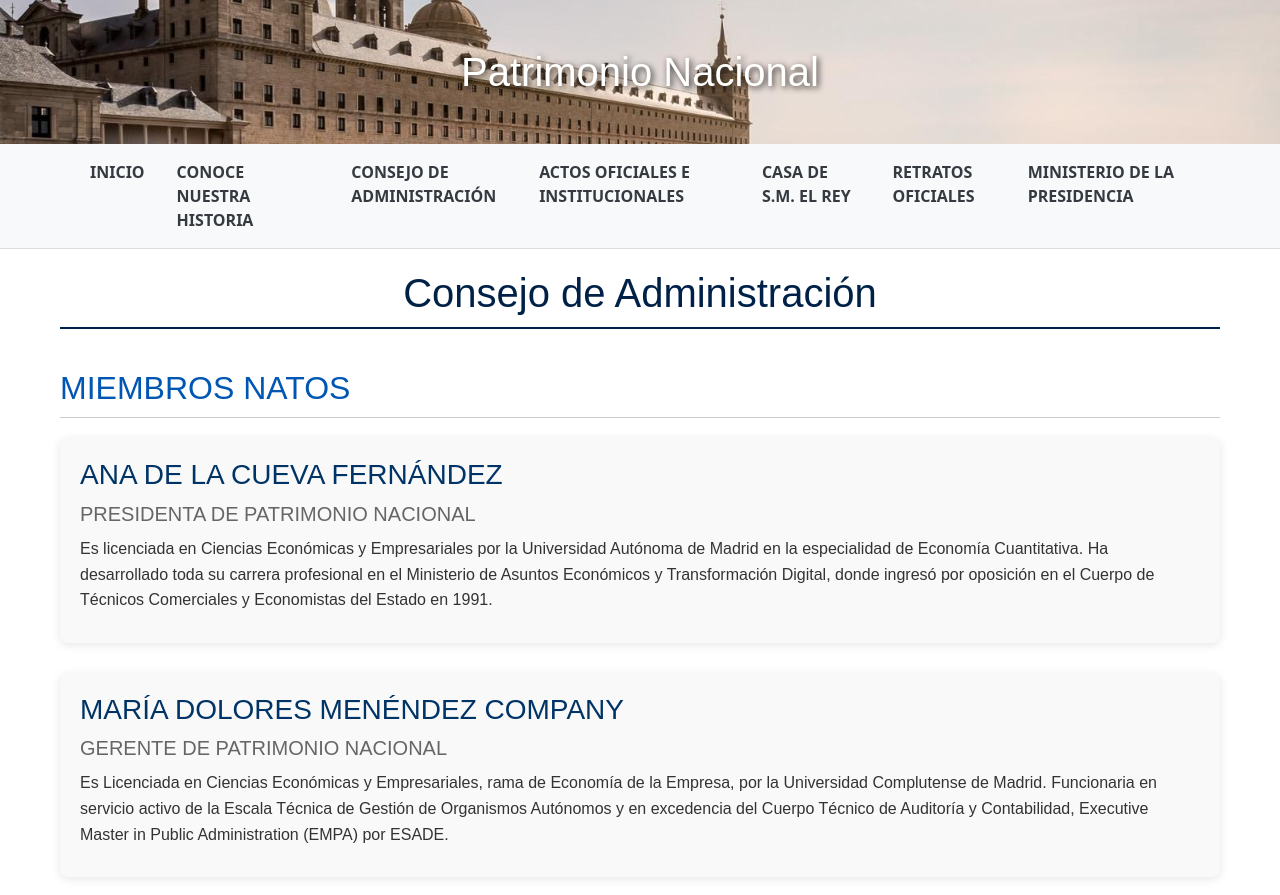
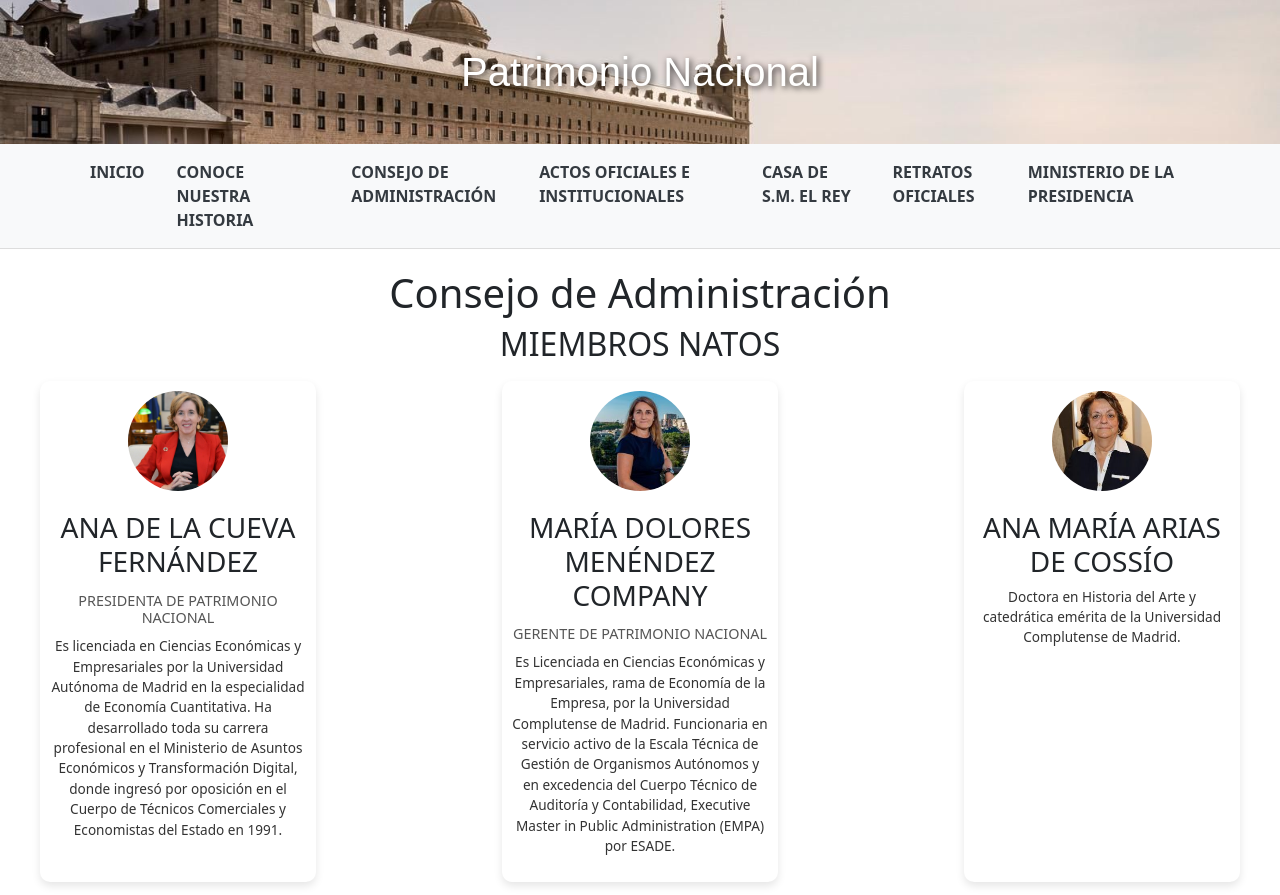
Before and after one commit to AElenaGr/politica-de-privacidad, a Gatsby site: page /consejo in a window 1280 px wide. Shown: the top 895 px of the page. Built offline with nearby package versions, Linux system fonts and the light colour scheme; Gatsby itself is replaced by a stand-in of ours.

Commit message:
miembros actualizada

```diff
--- a/src/components/ConsejoAdministracion.js
+++ b/src/components/ConsejoAdministracion.js
@@ -1,5 +1,21 @@
 import React from 'react';
 import '../styles/consejoAdministracion.css';
+import presidentaImg from '../images/presidenta.jpeg';
+import mariaDoloresImg from '../images/mariadolores.jpg';
+import anaMariaImg from '../images/anamaria.jpg';
+import franciscoBelilImg from '../images/franciscobelil.jpg';
+import mariaAngelesImg from '../images/mariaangeleshermosilla.jpg';
+import albertoHerreraImg from '../images/albertoherrera.jpg';
+import mariaDelCarmenImg from '../images/mariadelcarmen.jpg';
+import gregorioMaranonImg from '../images/gregoriomarañon.jpg';
+import juditAlexandraImg from '../images/juditalexandra.jpg';
+import joseLuisImg from '../images/joseluisaleida.jpg';
+import domingoMartinezImg from '../images/domingomartinezpalomo.jpg';
+import javierSolanaImg from '../images/javiersolana.jpg';
+import juanTejedorImg from '../images/juantejedor.jpg';
+import mariaPerezImg from '../images/mariaperez.jpg';
+import samuelAlonsoImg from '../images/samuelalonso.jpg';
+import tomasSuarezImg from '../images/tomassuarez.jpeg';
 
 const ConsejoAdministracion = () => {
   return (
@@ -7,8 +23,9 @@ const ConsejoAdministracion = () => {
       <h1>Consejo de Administración</h1>
 
       <h2>MIEMBROS NATOS</h2>
-
+      <div className="miembro-container">
         <div className="miembro">
+          <img src={presidentaImg} alt="ANA DE LA CUEVA FERNÁNDEZ" className="miembro-img" />
           <h3>ANA DE LA CUEVA FERNÁNDEZ</h3>
           <h4>PRESIDENTA DE PATRIMONIO NACIONAL</h4>
           <p>
@@ -19,6 +36,7 @@ const ConsejoAdministracion = () => {
         </div>
 
         <div className="miembro">
+          <img src={mariaDoloresImg} alt="MARÍA DOLORES MENÉNDEZ COMPANY" className="miembro-img" />
           <h3>MARÍA DOLORES MENÉNDEZ COMPANY</h3>
           <h4>GERENTE DE PATRIMONIO NACIONAL</h4>
           <p>
@@ -28,9 +46,21 @@ const ConsejoAdministracion = () => {
           </p>
         </div>
 
+        <div className="miembro">
+          <img src={anaMariaImg} alt="ANA MARÍA ARIAS DE COSSÍO" className="miembro-img" />
+          <h3>ANA MARÍA ARIAS DE COSSÍO</h3>
+          <p>
+            Doctora en Historia del Arte y catedrática emérita de la Universidad Complutense de Madrid.
+          </p>
+        </div>
+
+        {/* Añade los otros miembros natos aquí */}
+      </div>
+
       <h2>CONSEJEROS</h2>
-
+      <div className="miembro-container">
         <div className="miembro">
+          <img src={anaMariaImg} alt="ANA MARÍA ARIAS DE COSSÍO" className="miembro-img" />
           <h3>ANA MARÍA ARIAS DE COSSÍO</h3>
           <p>
             Doctora en Historia del Arte y catedrática emérita de la Universidad Complutense de Madrid.
@@ -38,6 +68,7 @@ const ConsejoAdministracion = () => {
         </div>
 
         <div className="miembro">
+          <img src={franciscoBelilImg} alt="FRANCISCO BELIL CREIXELL" className="miembro-img" />
           <h3>FRANCISCO BELIL CREIXELL</h3>
           <p>
             Ingeniero Superior en la Universidad Politécnica de Cataluña. Amplió sus estudios de ingeniería en la Universidad de Pittsburgh.
@@ -45,6 +76,7 @@ const ConsejoAdministracion = () => {
         </div>
 
         <div className="miembro">
+          <img src={mariaAngelesImg} alt="Mª ÁNGELES HERMOSILLA ÁLVAREZ" className="miembro-img" />
           <h3>Mª ÁNGELES HERMOSILLA ÁLVAREZ</h3>
           <p>
             Catedrática de Teoría de la Literatura y Literatura Comparada en la Universidad de Córdoba.
@@ -52,6 +84,7 @@ const ConsejoAdministracion = () => {
         </div>
 
         <div className="miembro">
+          <img src={albertoHerreraImg} alt="ALBERTO HERRERA RODRÍGUEZ" className="miembro-img" />
           <h3>ALBERTO HERRERA RODRÍGUEZ</h3>
           <p>
             Subsecretario del Ministerio de Presidencia, Justicia y Relaciones con las Cortes.
@@ -59,6 +92,7 @@ const ConsejoAdministracion = () => {
         </div>
 
         <div className="miembro">
+          <img src={mariaDelCarmenImg} alt="MARÍA DEL CARMEN IGLESIAS CANO" className="miembro-img" />
           <h3>MARÍA DEL CARMEN IGLESIAS CANO</h3>
           <p>
             Directora de la Real Academia de la Historia desde diciembre de 2014.
@@ -66,6 +100,7 @@ const ConsejoAdministracion = () => {
         </div>
 
         <div className="miembro">
+          <img src={gregorioMaranonImg} alt="GREGORIO MARAÑÓN Y BERTRÁN DE LIS" className="miembro-img" />
           <h3>GREGORIO MARAÑÓN Y BERTRÁN DE LIS</h3>
           <p>
             Presidente del Teatro Real y de la Fundación Ortega-Marañón.
@@ -73,6 +108,7 @@ const ConsejoAdministracion = () => {
         </div>
 
         <div className="miembro">
+          <img src={juditAlexandraImg} alt="JUDIT ALEXANDRA GONZÁLEZ PEDRAZ" className="miembro-img" />
           <h3>JUDIT ALEXANDRA GONZÁLEZ PEDRAZ</h3>
           <p>
             Secretaria general de la Presidencia del Gobierno.
@@ -80,6 +116,7 @@ const ConsejoAdministracion = () => {
         </div>
 
         <div className="miembro">
+          <img src={joseLuisImg} alt="JOSÉ LUIS MARTÍNEZ-ALMEIDA NAVASQÜÉS" className="miembro-img" />
           <h3>JOSÉ LUIS MARTÍNEZ-ALMEIDA NAVASQÜÉS</h3>
           <p>
             Alcalde de Madrid.
@@ -87,6 +124,7 @@ const ConsejoAdministracion = () => {
         </div>
 
         <div className="miembro">
+          <img src={domingoMartinezImg} alt="DOMINGO MARTÍNEZ PALOMO" className="miembro-img" />
           <h3>DOMINGO MARTÍNEZ PALOMO</h3>
           <p>
             Secretario general de la Casa de su Majestad el Rey.
@@ -94,6 +132,7 @@ const ConsejoAdministracion = () => {
         </div>
 
         <div className="miembro">
+          <img src={javierSolanaImg} alt="JAVIER SOLANA DE MADARIAGA" className="miembro-img" />
           <h3>JAVIER SOLANA DE MADARIAGA</h3>
           <p>
             Doctor en Ciencias Físicas y catedrático por la Universidad Complutense de Madrid.
@@ -101,6 +140,7 @@ const ConsejoAdministracion = () => {
         </div>
 
         <div className="miembro">
+          <img src={juanTejedorImg} alt="JUAN TEJEDOR CARNERO" className="miembro-img" />
           <h3>JUAN TEJEDOR CARNERO</h3>
           <p>
             Licenciado en Ciencias Económicas y Empresariales por la Universidad Complutense de Madrid.
@@ -108,6 +148,7 @@ const ConsejoAdministracion = () => {
         </div>
 
         <div className="miembro">
+          <img src={mariaPerezImg} alt="MARÍA PÉREZ SÁNCHEZ-LAULHÉ" className="miembro-img" />
           <h3>MARÍA PÉREZ SÁNCHEZ-LAULHÉ</h3>
           <p>
             Licenciada en Derecho por la Universidad Pontificia de Comillas (ICADE).
@@ -115,6 +156,7 @@ const ConsejoAdministracion = () => {
         </div>
 
         <div className="miembro">
+          <img src={samuelAlonsoImg} alt="SAMUEL ALONSO LLORENTE" className="miembro-img" />
           <h3>SAMUEL ALONSO LLORENTE</h3>
           <p>
             Maestro de Educación primaria.
@@ -122,12 +164,13 @@ const ConsejoAdministracion = () => {
         </div>
 
         <div className="miembro">
+          <img src={tomasSuarezImg} alt="TOMÁS SUÁREZ-INCLÁN GONZÁLEZ" className="miembro-img" />
           <h3>TOMÁS SUÁREZ-INCLÁN GONZÁLEZ</h3>
           <p>
             Abogado del Estado (1992) y abogado del Estado Jefe en Patrimonio Nacional.
           </p>
         </div>
-
+      </div>
     </section>
   );
 };
--- a/src/styles/consejoAdministracion.css
+++ b/src/styles/consejoAdministracion.css
@@ -1,80 +1,89 @@
-/* consejoAdministracion.css */
+.consejo-administracion {
+  display: flex;
+  flex-direction: column;
+  align-items: center;
+  padding: 20px;
+}
 
-.consejo-administracion {
-  max-width: 1200px;
-  margin: 0 auto;
-  padding: 20px;
-  font-family: 'Arial', sans-serif;
+h1 {
+  margin-bottom: 20px;
+  text-align: center;
+}
+
+h2 {
+  margin-top: 40px;
+  margin-bottom: 20px;
+  text-align: center;
+}
+
+.miembro-container {
+  display: flex;
+  flex-wrap: wrap;
+  justify-content: space-between;
+  width: 100%;
+  max-width: 1200px; /* Limita el ancho máximo de la fila de tarjetas */
+}
+
+.miembro {
+  display: flex;
+  flex-direction: column;
+  align-items: center;
+  width: 30%;
+  padding: 10px;
+  margin: 10px 0; /* Espacio superior e inferior */
+  box-shadow: 0 4px 8px rgba(0, 0, 0, 0.1);
+  border-radius: 10px;
+  background-color: #fff;
+  box-sizing: border-box;
+}
+
+.miembro img.miembro-img {
+  width: 100px;
+  height: 100px;
+  object-fit: cover;
+  border-radius: 50%;
+  margin-bottom: 10px;
+}
+
+.miembro h3 {
+  margin-top: 10px;
+  text-align: center;
+}
+
+.miembro h4 {
+  margin-top: 5px;
+  margin-bottom: 10px;
+  text-align: center;
+  color: #555;
+  font-size: 0.9em;
+}
+
+.miembro p {
+  text-align: center;
+  font-size: 0.85em;
   color: #333;
 }
 
-.consejo-administracion h1 {
-  font-size: 2.5em;
-  margin-bottom: 20px;
-  color: #002147;
-  text-align: center;
-  border-bottom: 2px solid #002147;
-  padding-bottom: 10px;
+@media (min-width: 1200px) {
+  .miembro {
+    width: 23%; /* 4 tarjetas por fila */
+  }
 }
 
-.consejo-administracion h2 {
-  font-size: 2em;
-  margin-top: 40px;
-  margin-bottom: 20px;
-  color: #0056b3;
-  border-bottom: 1px solid #ccc;
-  padding-bottom: 10px;
+@media (min-width: 768px) and (max-width: 1199px) {
+  .miembro {
+    width: 30%; /* 3 tarjetas por fila */
+  }
 }
 
-.miembro {
-  margin-bottom: 30px;
-  padding: 20px;
-  border-radius: 8px;
-  background-color: #f9f9f9;
-  box-shadow: 0 2px 10px rgba(0, 0, 0, 0.1);
+@media (max-width: 768px) {
+  .miembro {
+    width: 45%; /* 2 tarjetas por fila */
+  }
 }
 
-.miembro h3 {
-  font-size: 1.75em;
-  margin-bottom: 10px;
-  color: #003366;
-}
-
-.miembro h4 {
-  font-size: 1.25em;
-  margin-bottom: 10px;
-  color: #666;
-  font-weight: normal;
-}
-
-.miembro p {
-  font-size: 1em;
-  line-height: 1.6;
-  margin-bottom: 10px;
-}
-
-@media screen and (max-width: 768px) {
-  .consejo-administracion {
-    padding: 10px;
-  }
-
-  .consejo-administracion h1 {
-    font-size: 2em;
-  }
-
-  .consejo-administracion h2 {
-    font-size: 1.75em;
-  }
-
-  .miembro h3 {
-    font-size: 1.5em;
-  }
-
-  .miembro h4 {
-    font-size: 1.1em;
-  }
-
-  .miembro p {
-    font-size: 0.95em;
+@media (max-width: 480px) {
+  .miembro {
+    width: 90%; /* 1 tarjeta por fila */
   }
 }
```
Also changed, not shown: src/images/domingomartinezpalomo.jpg (renamed from src/images/domingo martinezpalomo.jpg). Lines whose indentation alone changed are shown as unchanged.
